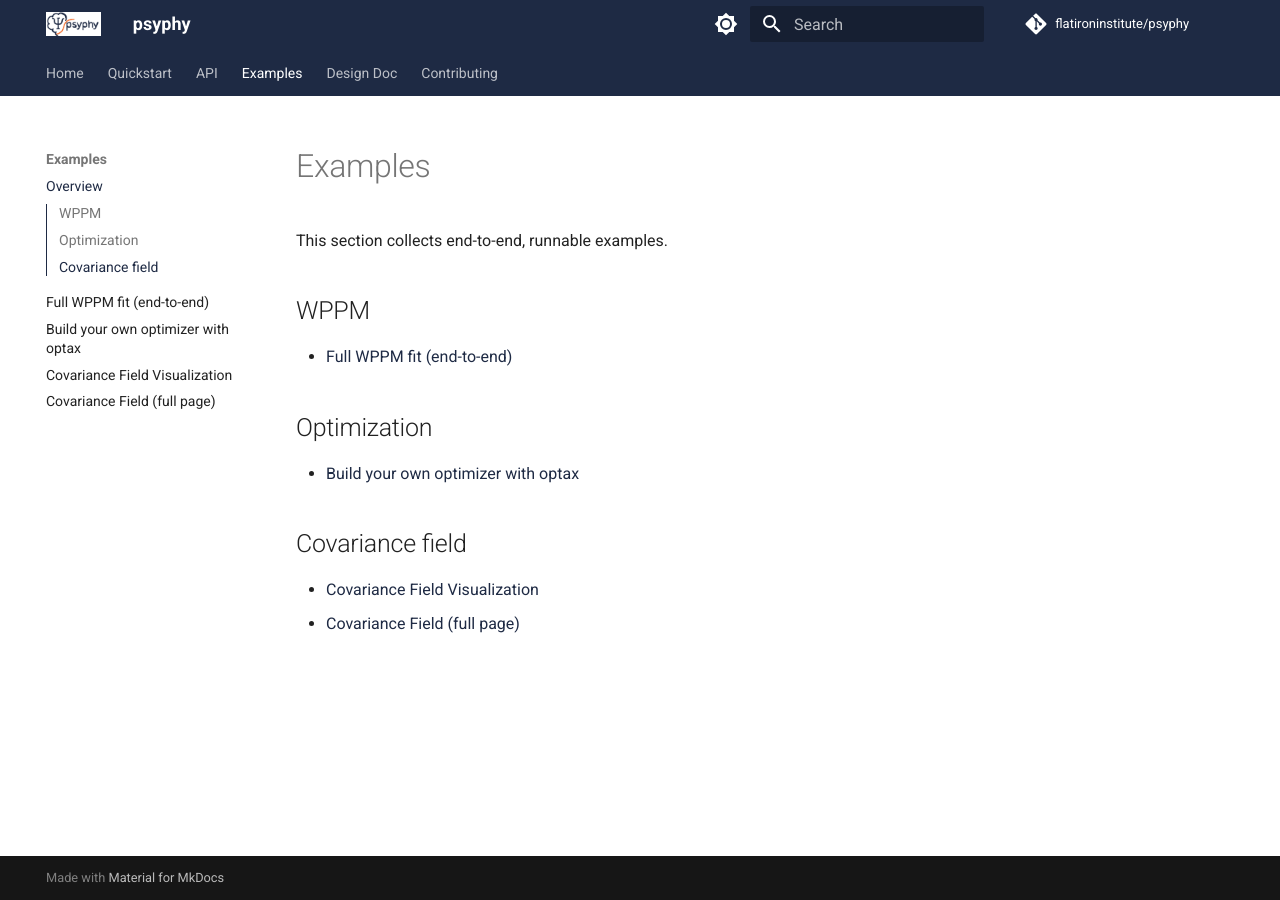
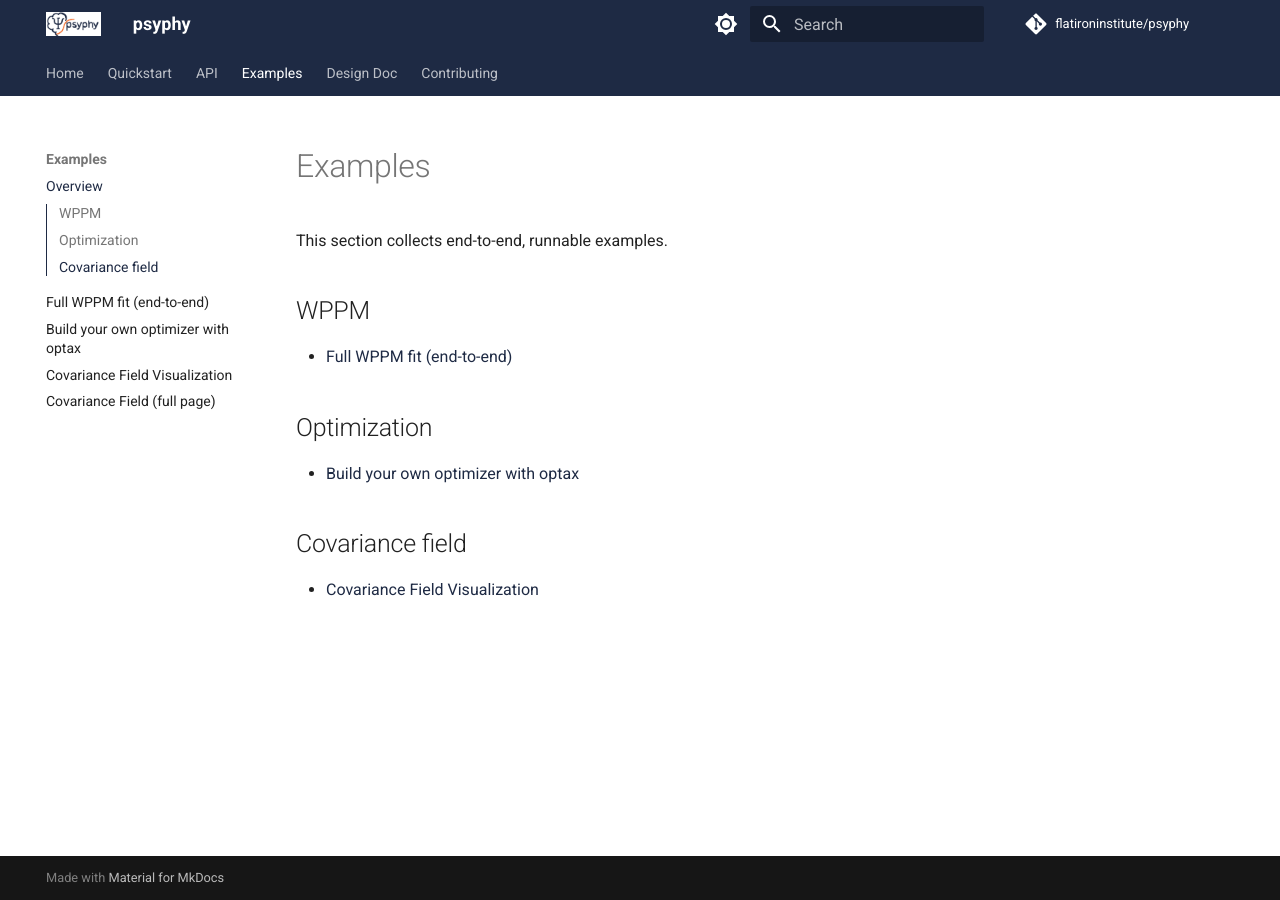
Before and after one commit to hmd101/psyphy, an MkDocs documentation site: the page built from docs/examples/index.md, in a window 1280 px wide. Built offline with MkDocs 1.6.1 and Material for MkDocs 9.7.7, drawn with Linux system fonts in a browser that asks for light colours; comment, search, counter and statistics services are not loaded.

Commit message:
fixed docs

```diff
--- a/docs/examples/index.md
+++ b/docs/examples/index.md
@@ -12,5 +12,4 @@
 
 ## Covariance field
 
-- [Covariance Field Visualization](covariance_field.md)
-- [Covariance Field (full page)](covariance_field/covariance_field.md)
+- [Covariance Field Visualization](covariance_field/covariance_field.md)
```
